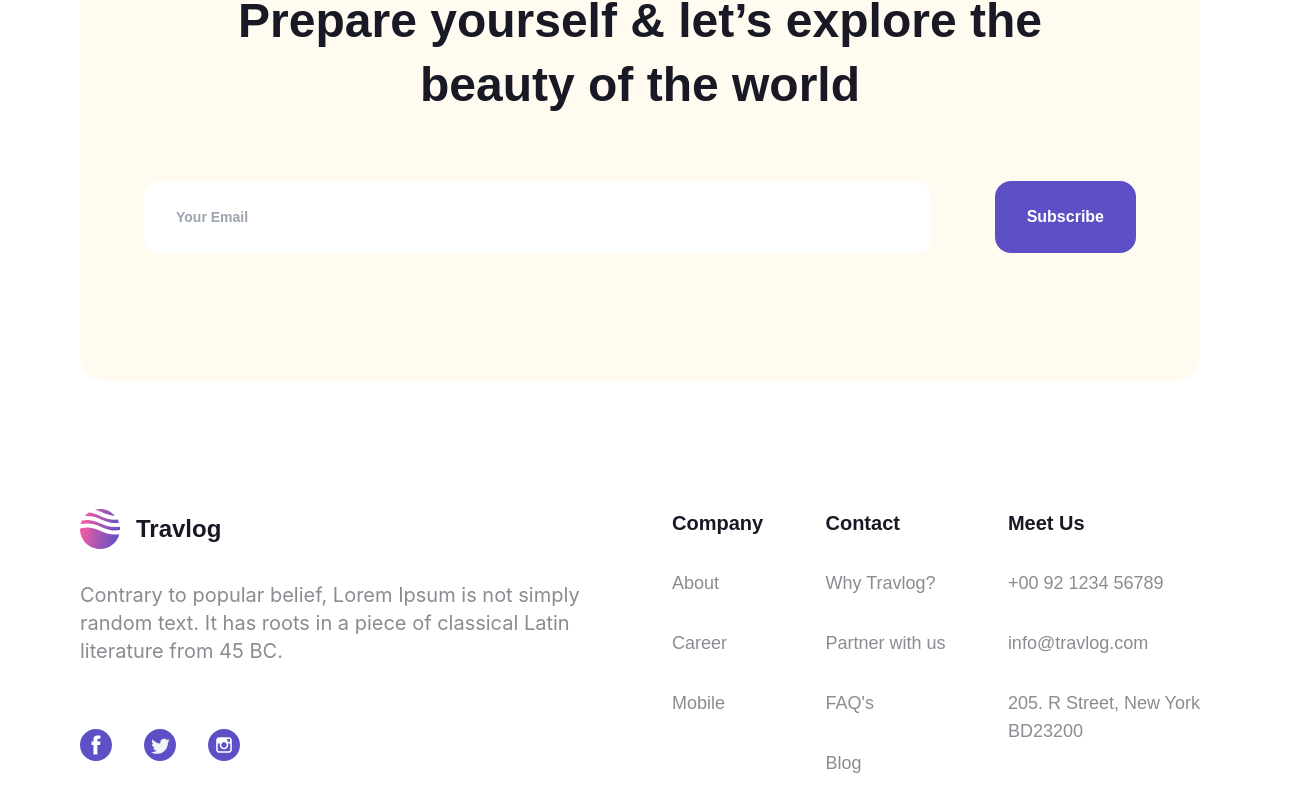
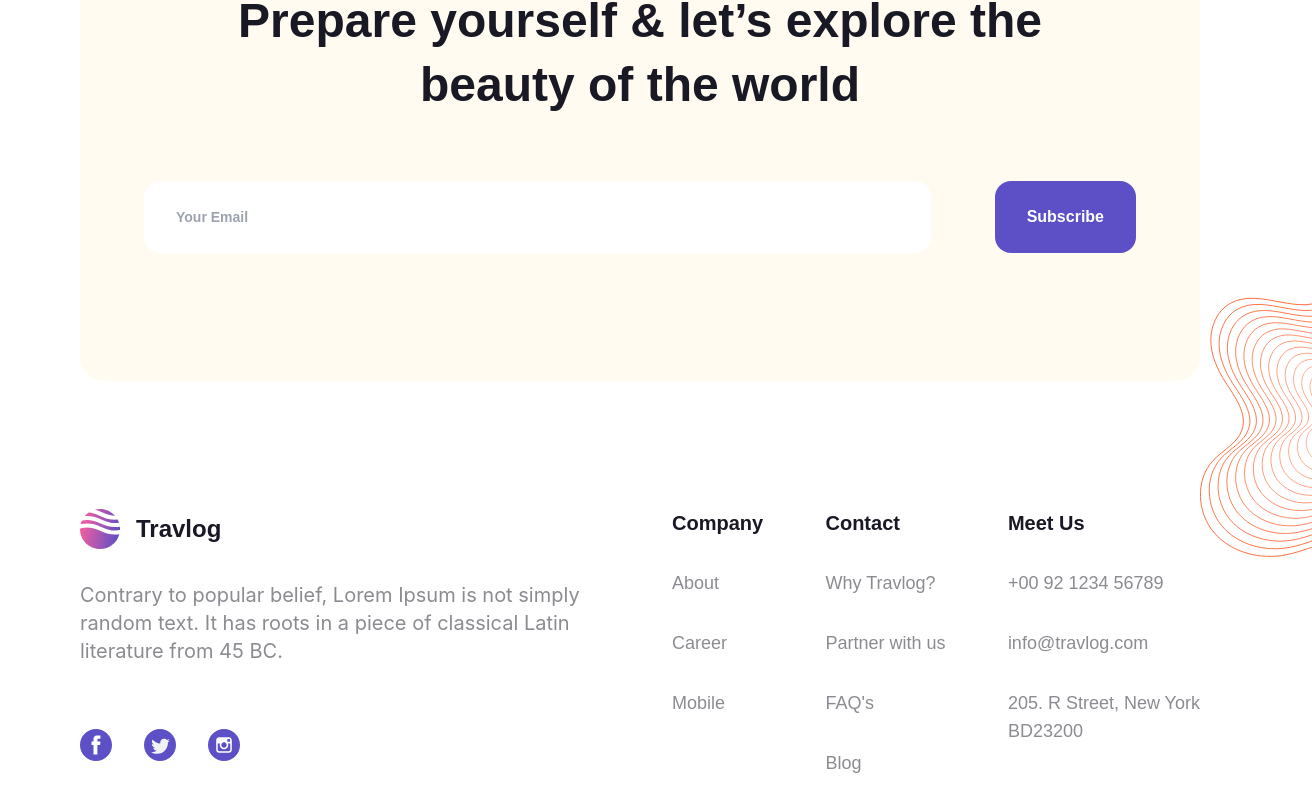
Before and after one commit to ervanervan/travlog, a React (Vite) app: page / in a window 1280 px wide. Shown: the part 5463-6274 px from the top of the page, 1312 px wide, since content can reach past the window. Built offline with nearby package versions, Linux system fonts and the light colour scheme.

Commit message:
Finished adding assets objects in the footer

```diff
--- a/src/components/Footer.jsx
+++ b/src/components/Footer.jsx
@@ -4,10 +4,17 @@ import iconFB from "../assets/icon-facebook.svg";
 import iconTW from "../assets/icon-twitter.svg";
 import iconIG from "../assets/icon-instagram.svg";
 import { Link } from "react-router-dom";
+import objects from "../assets/objects.svg";
 
 const Footer = () => {
   return (
-    <footer className="container mx-auto">
+    <footer className="container mx-auto relative">
+      <img
+        src={objects}
+        alt=""
+        draggable={false}
+        className="absolute top-0 -right-8 -mt-52 hidden md:block"
+      />
       <div className="px-4 xl:px-20 py-8 md:py-16">
         <div className="flex gap-16 items-start flex-col lg:flex-row">
           <div className="lg:w-1/2">
```
Also changed, not shown: src/assets/objects.svg (added).
